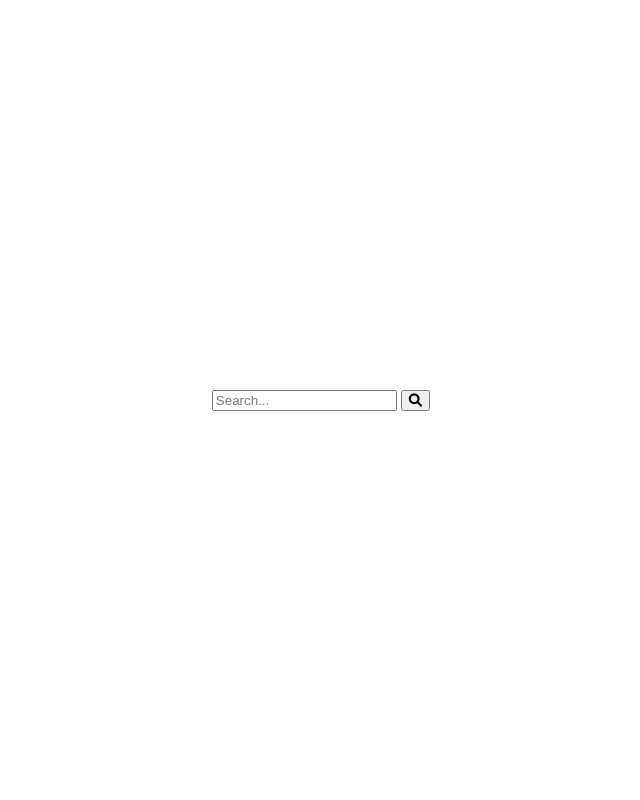
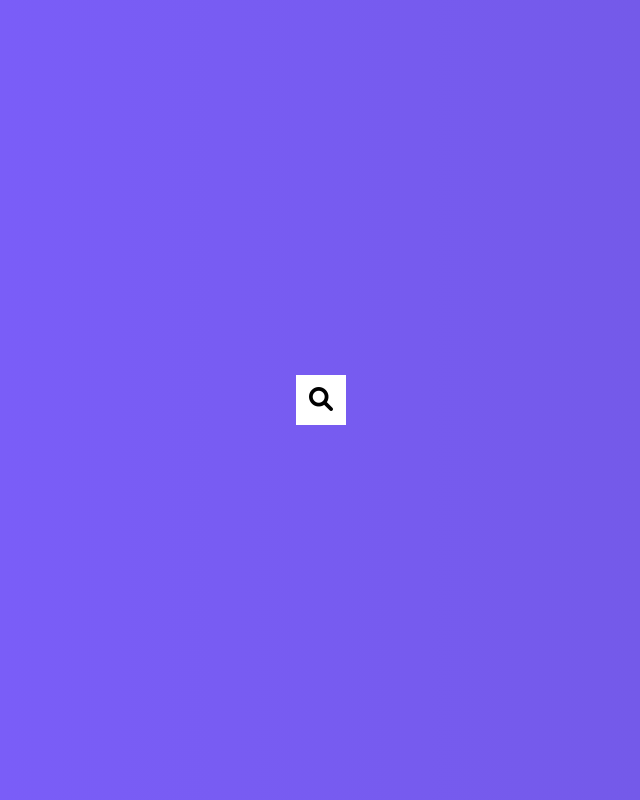
Before and after one commit to DarkM4tt/Search-Widget, a plain HTML site: page index.html in a window 1280 px wide. Shown: the whole page, without its empty margins (319-959 px from the left). Drawn offline with Linux system fonts and the light colour scheme.

Commit message:
Done CSS Styling.

```diff
--- a/style.css
+++ b/style.css
@@ -5,12 +5,48 @@
 }
 
 body {
+  background-image: linear-gradient(90deg, #7d5fff, #7158e2);
   font-family: 'Roboto', sans-serif;
   margin: 0;
   display: flex;
-  flex-direction: column;
   align-items: center;
   justify-content: center;
   height: 100vh;
   overflow: hidden;
 }
+
+.search {
+  position: relative;
+  height: 50px;
+}
+
+.search .input {
+  background-color: #fff;
+  border: 0;
+  font-size: 18px;
+  padding: 15px;
+  height: 50px;
+  width: 50px;
+  transition: width 0.3s ease;
+}
+
+.btn {
+  background-color: #fff;
+  border: 0;
+  cursor: pointer;
+  font-size: 24px;
+  position: absolute;
+  top: 0;
+  left: 0;
+  height: 50px;
+  width: 50px;
+  transition: transform 0.3s ease;
+}
+
+.search.active .input {
+  width: 200px;
+}
+
+.search.search.active .btn {
+  transform: translateX(198px);
+}
```
